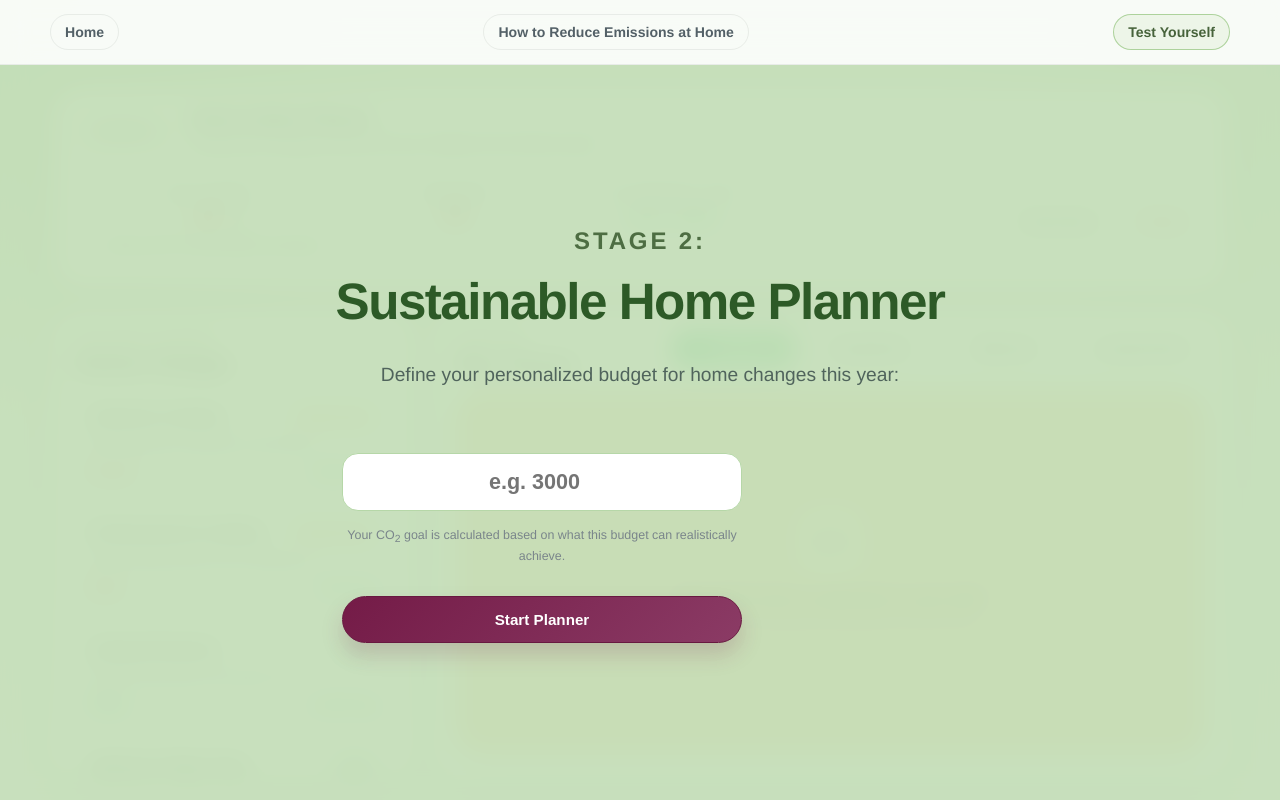
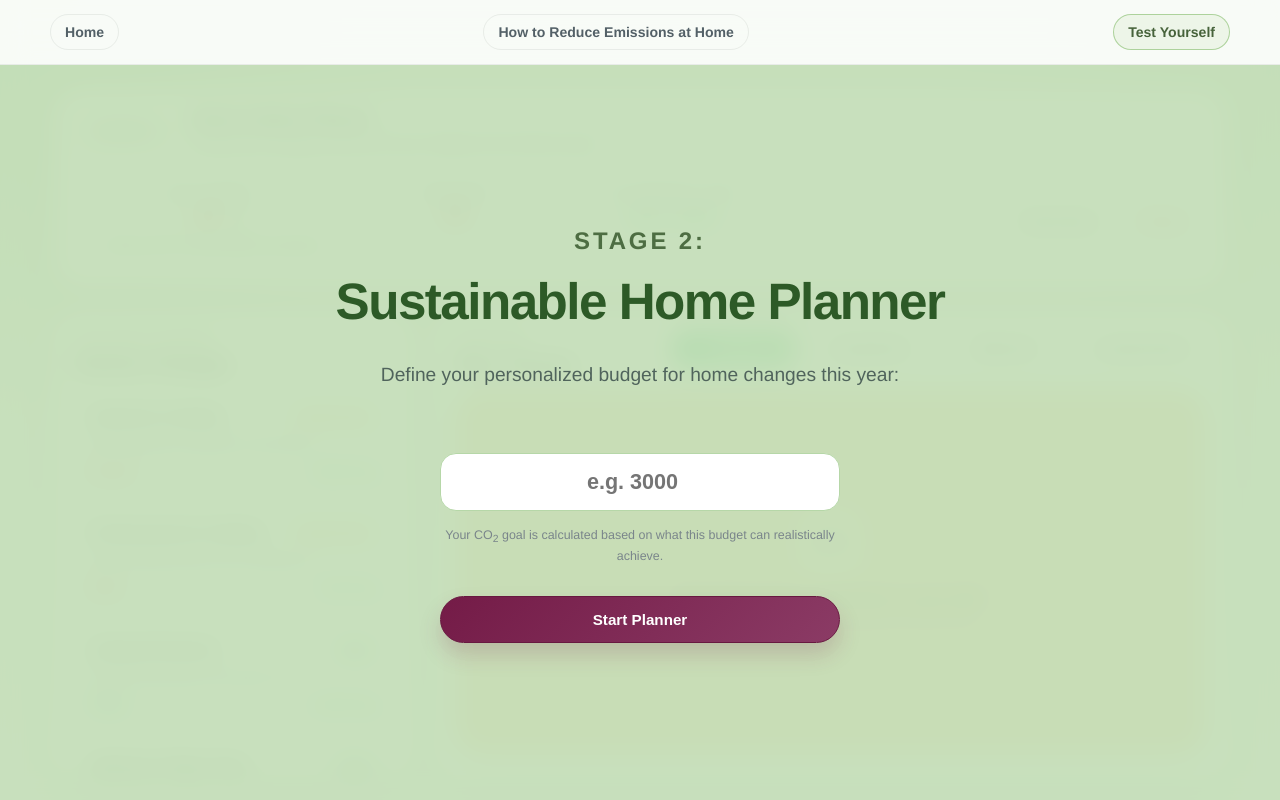
Before and after one commit to ar4996/Reduce-GHG-Emissions-At-Home, a Flask app: page /quiz/1 in a window 1280 px wide. Run offline with Flask 3, Linux system fonts and the light colour scheme.

Commit message:
bottom elements needed to be centered, planner.css
the bottom elements: 'Sustain Home Planner' button associated text and textbox - had to be centred.

```diff
--- a/static/css/planner.css
+++ b/static/css/planner.css
@@ -52,7 +52,7 @@ body.page-planner {
 
 .planner-setup-card,
 .planner-congrats-card {
-    width: min(640px, 100%);
+    width: min(800px, 100%);
     padding: 32px;
     border: none;
     border-radius: 30px;
@@ -117,6 +117,7 @@ body.page-planner {
     border-radius: 22px;
     background: rgba(255, 255, 255, 0.88);
     box-shadow: 0 12px 28px rgba(79, 108, 128, 0.08);
+    margin: 0 auto;
 }
 
 .planner-setup-summary {
```
